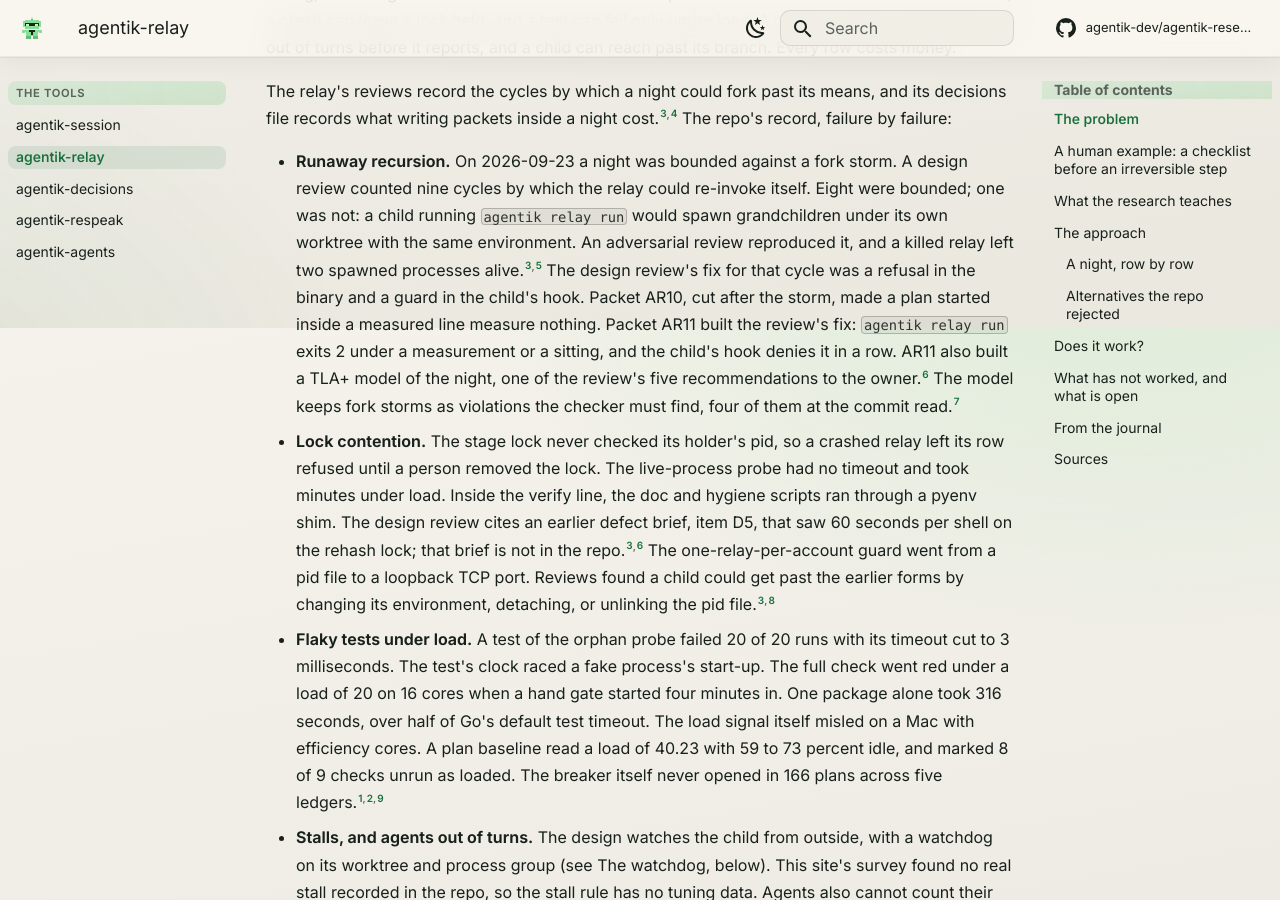
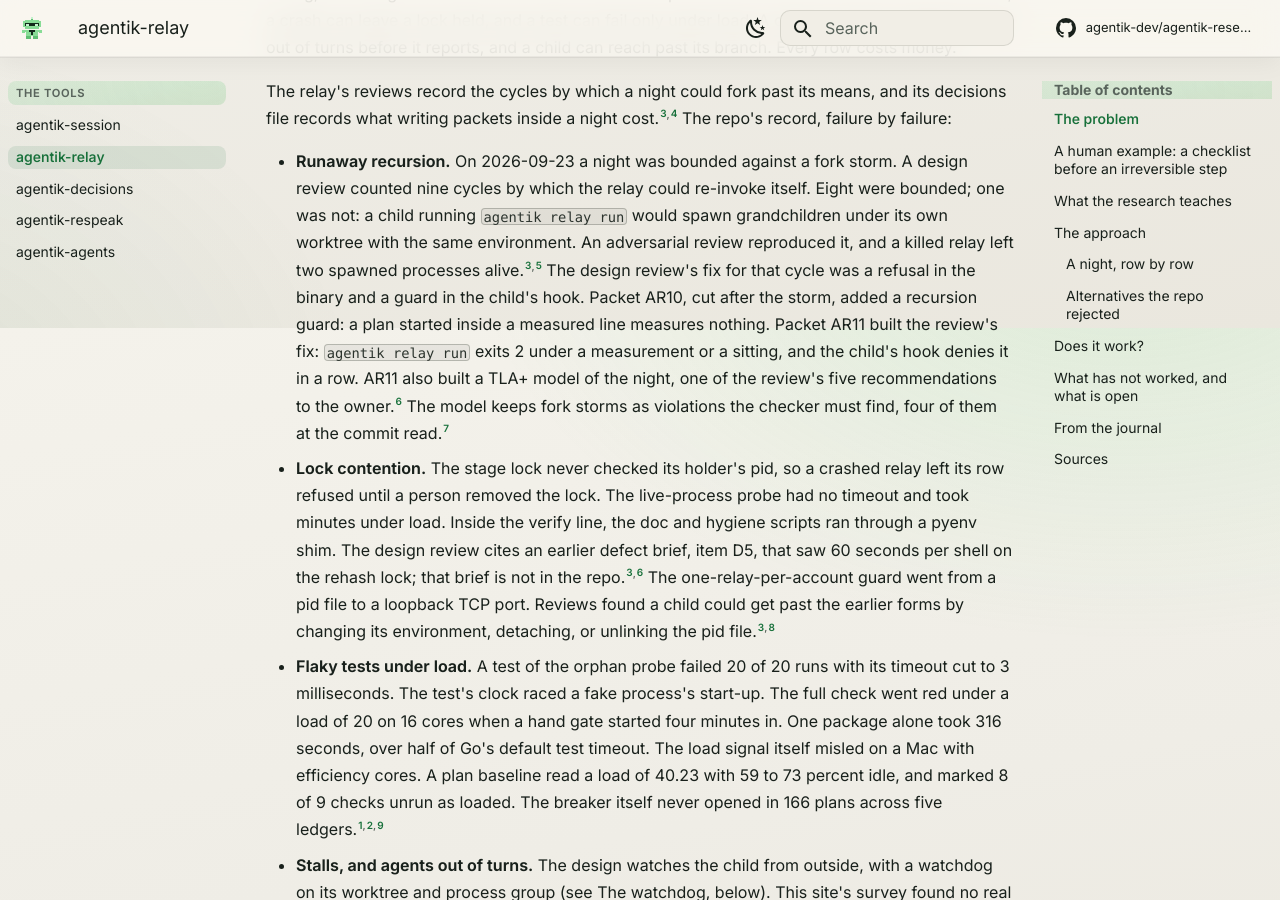
Before and after one commit to agentik-dev/agentik-research, an MkDocs documentation site: the page built from docs/tools/relay.md, in a window 1280 px wide and 900 px high, scrolled down 572 px. Built offline with MkDocs 1.6.1 and Material for MkDocs 9.7.7, drawn with Linux system fonts in a browser that asks for light colours; comment, search, counter and statistics services are not loaded.

Commit message:
phase 7: the relay page's AR10 sentence says what the guard does; charter done
Co-Authored-By: Claude Opus 5.5 <noreply@anthropic.com>
Claude-Session: https://claude.ai/code/session_01R5RHzc5egLvnAPkepxJvb8

```diff
--- a/docs/tools/relay.md
+++ b/docs/tools/relay.md
@@ -8,7 +8,7 @@ You queue work, start a night and walk away. From then on nobody is there to cat
 
 The relay's reviews record the cycles by which a night could fork past its means, and its decisions file records what writing packets inside a night cost.[^reviews][^decisions] The repo's record, failure by failure:
 
-- **Runaway recursion.** On 2026-09-23 a night was bounded against a fork storm. A design review counted nine cycles by which the relay could re-invoke itself. Eight were bounded; one was not: a child running `agentik relay run` would spawn grandchildren under its own worktree with the same environment. An adversarial review reproduced it, and a killed relay left two spawned processes alive.[^reviews][^packetsdir] The design review's fix for that cycle was a refusal in the binary and a guard in the child's hook. Packet AR10, cut after the storm, made a plan started inside a measured line measure nothing. Packet AR11 built the review's fix: `agentik relay run` exits 2 under a measurement or a sitting, and the child's hook denies it in a row. AR11 also built a TLA+ model of the night, one of the review's five recommendations to the owner.[^head] The model keeps fork storms as violations the checker must find, four of them at the commit read.[^tla]
+- **Runaway recursion.** On 2026-09-23 a night was bounded against a fork storm. A design review counted nine cycles by which the relay could re-invoke itself. Eight were bounded; one was not: a child running `agentik relay run` would spawn grandchildren under its own worktree with the same environment. An adversarial review reproduced it, and a killed relay left two spawned processes alive.[^reviews][^packetsdir] The design review's fix for that cycle was a refusal in the binary and a guard in the child's hook. Packet AR10, cut after the storm, added a recursion guard: a plan started inside a measured line measures nothing. Packet AR11 built the review's fix: `agentik relay run` exits 2 under a measurement or a sitting, and the child's hook denies it in a row. AR11 also built a TLA+ model of the night, one of the review's five recommendations to the owner.[^head] The model keeps fork storms as violations the checker must find, four of them at the commit read.[^tla]
 - **Lock contention.** The stage lock never checked its holder's pid, so a crashed relay left its row refused until a person removed the lock. The live-process probe had no timeout and took minutes under load. Inside the verify line, the doc and hygiene scripts ran through a pyenv shim. The design review cites an earlier defect brief, item D5, that saw 60 seconds per shell on the rehash lock; that brief is not in the repo.[^reviews][^head] The one-relay-per-account guard went from a pid file to a loopback TCP port. Reviews found a child could get past the earlier forms by changing its environment, detaching, or unlinking the pid file.[^reviews][^designr1]
 - **Flaky tests under load.** A test of the orphan probe failed 20 of 20 runs with its timeout cut to 3 milliseconds. The test's clock raced a fake process's start-up. The full check went red under a load of 20 on 16 cores when a hand gate started four minutes in. One package alone took 316 seconds, over half of Go's default test timeout. The load signal itself misled on a Mac with efficiency cores. A plan baseline read a load of 40.23 with 59 to 73 percent idle, and marked 8 of 9 checks unrun as loaded. The breaker itself never opened in 166 plans across five ledgers.[^sittings][^nth][^breaker]
 - **Stalls, and agents out of turns.** The design watches the child from outside, with a watchdog on its worktree and process group (see The watchdog, below). This site's survey found no real stall recorded in the repo, so the stall rule has no tuning data. Agents also cannot count their own turns. On 2026-10-11 the adversary agent ended at its turn cap three times with no report. A prompt line asking for a report by turn 70 did not help.[^designr1][^nth]
```
Also changed, not shown: history/sittings/2026-10-14-1-research.md (+4 -3 lines).
